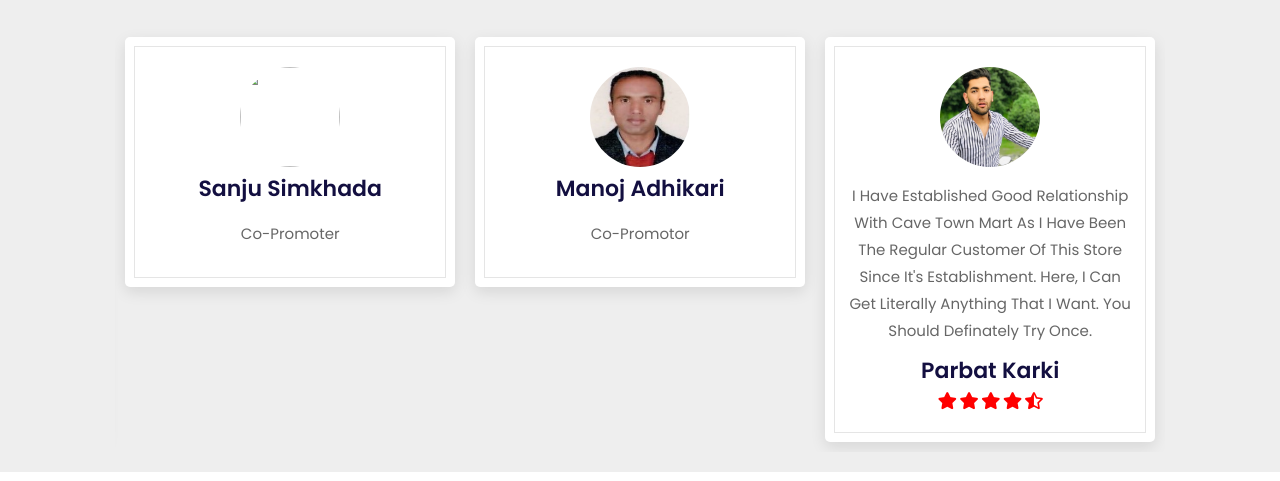
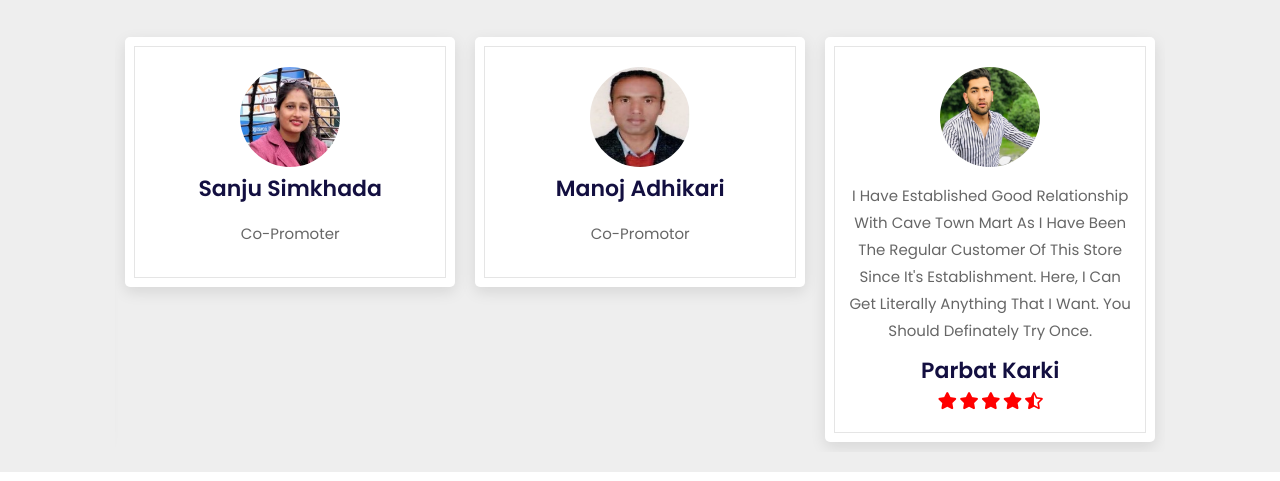
Before and after one commit to dipeshmnm/cavetownmart, a plain HTML site: page index.html in a window 1280 px wide. Shown: the part 4165-4646 px from the top of the page. Drawn offline with nearby package versions, Linux system fonts and the light colour scheme.

Commit message:
Update index.html

```diff
--- a/index.html
+++ b/index.html
@@ -384,7 +384,7 @@
             </div>
 
             <div class="swiper-slide box">
-                <img src="image/sanju-simkjhada.jpg" alt="">
+                <img src="image/sanju-simkhada.jpg" alt="">
                 <h3>Sanju Simkhada</h3>
 <p>Co-Promoter</p>
              </div>
```
